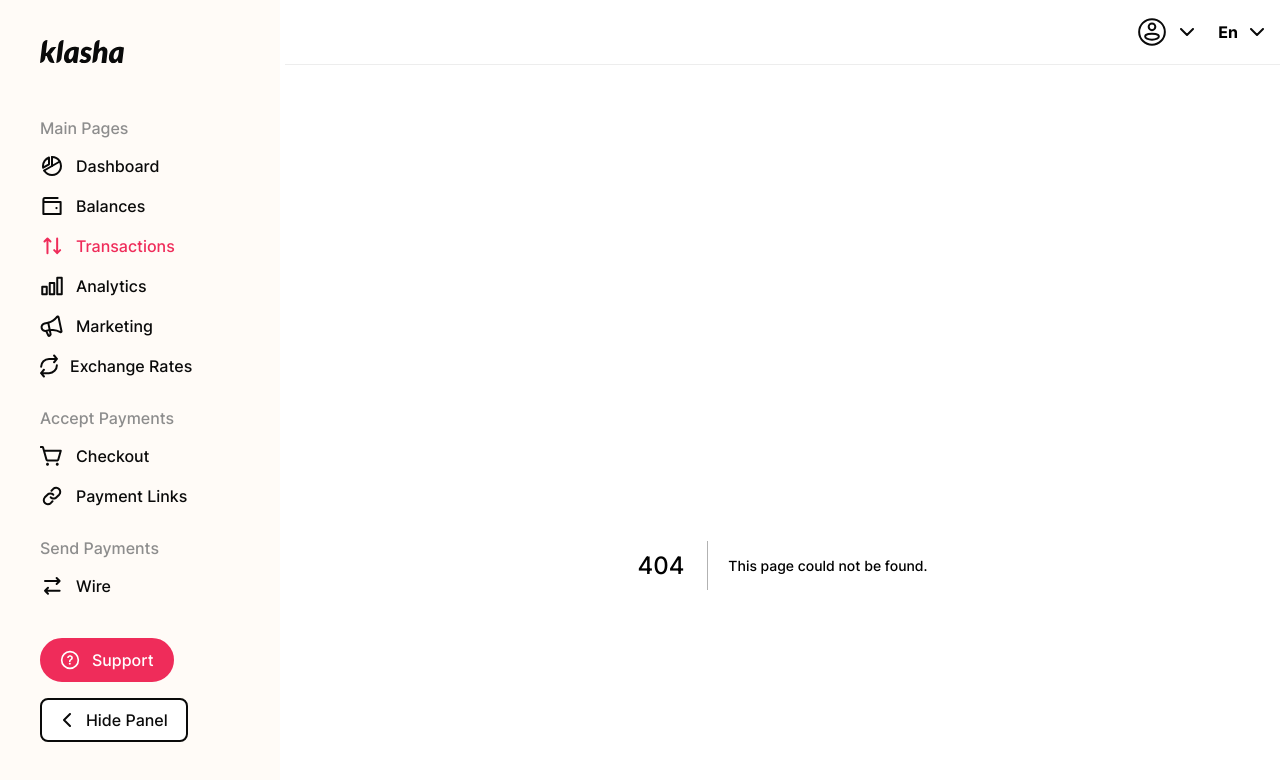
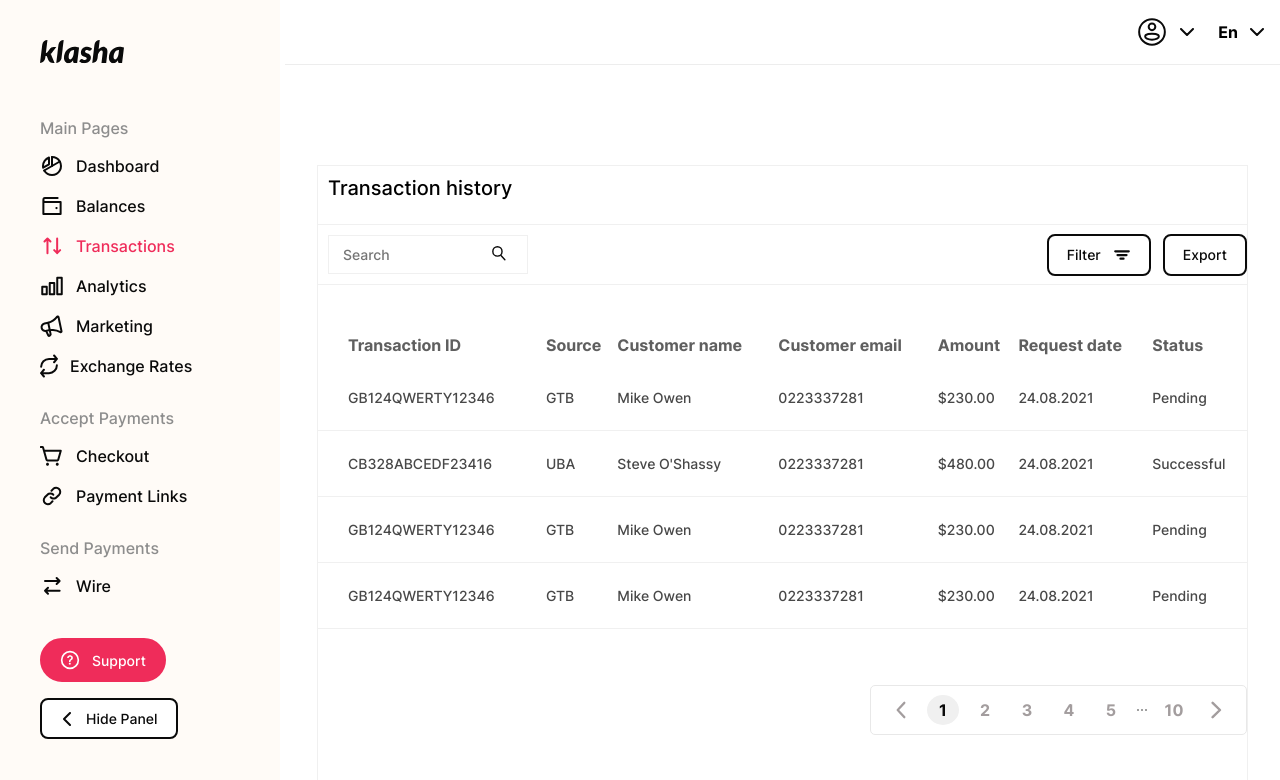
Before and after one commit to Taiwobello/klasha-assessment, a Next.js app: page /transactions in a window 1280 px wide. Before the commit this address had no page. Shown: the top 780 px of the page. Built offline with nearby package versions, Linux system fonts and the light colour scheme.

Commit message:
implement transaction page

```diff
--- a/src/components/button/Button.module.scss
+++ b/src/components/button/Button.module.scss
@@ -7,7 +7,7 @@
   display: flex;
   align-items: center;
   justify-content: center;
-  font-size: 1.6rem;
+  font-size: 1.4rem;
   cursor: pointer;
 
   &.disabled {
--- a/src/pages/index.module.scss
+++ b/src/pages/index.module.scss
@@ -3,7 +3,6 @@
   grid-template-columns: repeat(4, minmax(20rem, 1fr));
   grid-template-rows: repeat(1, 26rem);
   grid-gap: 1rem;
-  margin-top: 2.4rem;
   margin-bottom: 5rem;
   grid-auto-rows: 1fr;
 
--- a/src/pages/index.tsx
+++ b/src/pages/index.tsx
@@ -7,7 +7,7 @@ import Button from "@/components/button/Button";
 export default function Home() {
   return (
     <div>
-      <p>Sales overview</p>
+      <p className="page-title">Sales overview</p>
       <div className={styles["sales-overview"]}>
         <div className={styles["overview-card"]}>
           <p className="margin-bottom-small text-small">Today&apos;s sales</p>
--- /dev/null
+++ b/src/pages/transactions/index.module.scss
@@ -0,0 +1,41 @@
+.transaction-page {
+  border: 0.1rem solid #f0f0f0;
+  padding-bottom: 8rem;
+
+  .action {
+    display: flex;
+    justify-content: space-between;
+    align-items: center;
+    border-bottom: 0.1rem solid #f0f0f0;
+  }
+
+  .title {
+    border-bottom: 0.1rem solid #f0f0f0;
+    font-size: 2rem;
+    padding: 1rem;
+    padding-bottom: 2.4rem;
+  }
+
+  .input-wrapper {
+    border: 0.1rem solid #f0f0f0;
+    width: 20rem;
+    position: relative;
+    margin: 1rem;
+    color: #565c69;
+
+    .input {
+      font-size: 1.4rem;
+      padding: 1rem;
+      padding-left: 1.4rem;
+      width: 90%;
+      border: none;
+      background-color: transparent;
+    }
+
+    label {
+      position: absolute;
+      top: 0.8rem;
+      right: 2rem;
+    }
+  }
+}
--- /dev/null
+++ b/src/pages/transactions/index.tsx
@@ -0,0 +1,129 @@
+/* eslint-disable @next/next/no-img-element */
+import React from "react";
+import styles from "./index.module.scss";
+import Button from "@/components/button/Button";
+import { defaultPagination } from "@/utils/constants";
+import Table from "@/components/table/Table";
+
+type Props = {};
+
+const columns = [
+  {
+    title: "Transaction ID",
+    dataIndex: "transactionId",
+    key: "transactionId",
+  },
+  {
+    title: "Source",
+    dataIndex: "source",
+    key: "source",
+  },
+  {
+    title: "Customer name",
+    dataIndex: "customerName",
+    key: "customerName",
+  },
+  {
+    title: "Customer email",
+    dataIndex: "customerEmail",
+    key: "customerEmail",
+  },
+  {
+    title: "Amount",
+    dataIndex: "amount",
+    key: "amount",
+  },
+  {
+    title: "Request date",
+    dataIndex: "requestDate",
+    key: "requestDate",
+  },
+  {
+    title: "Status",
+    dataIndex: "status",
+    key: "status",
+  },
+];
+
+const tableData = [
+  {
+    transactionId: "GB124QWERTY12346",
+    source: "GTB",
+    customerName: "Mike Owen",
+    customerEmail: "0223337281",
+    amount: "$230.00",
+    requestDate: "24.08.2021",
+    status: "Pending",
+  },
+  {
+    transactionId: "CB328ABCEDF23416",
+    source: "UBA",
+    customerName: "Steve O'Shassy",
+    customerEmail: "0223337281",
+    amount: "$480.00",
+    requestDate: "24.08.2021",
+    status: "Successful",
+  },
+  {
+    transactionId: "GB124QWERTY12346",
+    source: "GTB",
+    customerName: "Mike Owen",
+    customerEmail: "0223337281",
+    amount: "$230.00",
+    requestDate: "24.08.2021",
+    status: "Pending",
+  },
+  {
+    transactionId: "GB124QWERTY12346",
+    source: "GTB",
+    customerName: "Mike Owen",
+    customerEmail: "0223337281",
+    amount: "$230.00",
+    requestDate: "24.08.2021",
+    status: "Pending",
+  },
+];
+
+function Index() {
+  return (
+    <section className={styles["transaction-page"]}>
+      <p className={[styles.title].join(" ")}>Transaction history</p>
+      <div className={styles.action}>
+        <div className={styles["input-wrapper"]}>
+          <input
+            type="text"
+            placeholder="Search"
+            className={styles.input}
+            id="search-input"
+          />
+          <label htmlFor="search-input">
+            <img
+              src="/icons/search.svg"
+              alt="search"
+              className="generic-icon"
+            />
+          </label>
+        </div>
+
+        <div className="flex spaced">
+          <Button className="text-small">
+            Filter{" "}
+            <img
+              src="/icons/filter.svg"
+              alt="filter"
+              className="generic-icon margin-left-small"
+            />
+          </Button>
+          <Button className="text-small">Export</Button>
+        </div>
+      </div>
+      <Table
+        columns={columns}
+        dataSource={tableData}
+        pagination={{ ...defaultPagination, page: 1, total: 100 }}
+      />
+    </section>
+  );
+}
+
+export default Index;
--- a/src/styles/styles.scss
+++ b/src/styles/styles.scss
@@ -33,6 +33,13 @@ a:visited {
   color: inherit;
   cursor: pointer;
   transition: 0.3s ease-out;
+}
+
+input,
+input:active {
+  outline: none;
+  font-size: inherit;
+  font-family: inherit;
 }
 
 .primary-color {
@@ -222,3 +229,8 @@ a:visited {
 .text-xl {
   font-size: 4.8rem;
 }
+
+.page-title {
+  font-size: 2rem;
+  margin-bottom: 2.4rem;
+}
```
Also changed, not shown: public/icons/filter.svg (added), public/icons/search.svg (added).
